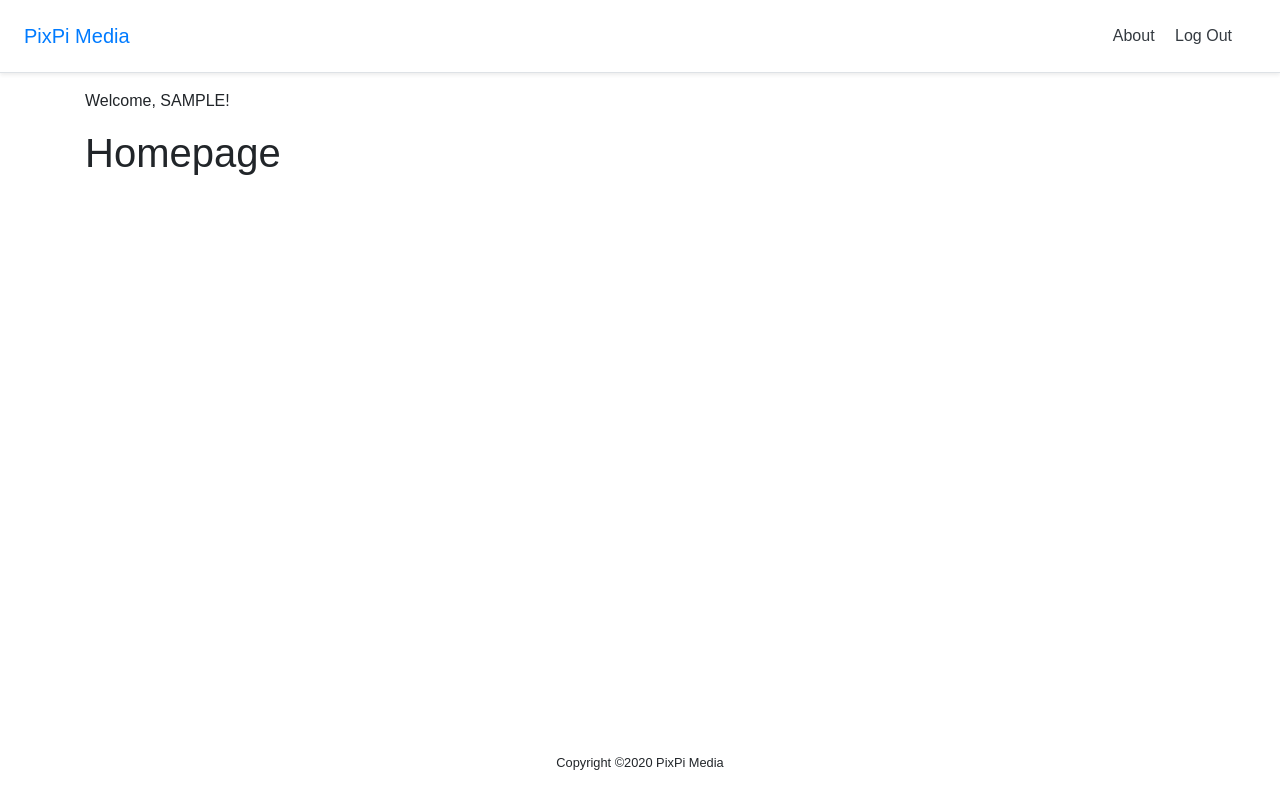
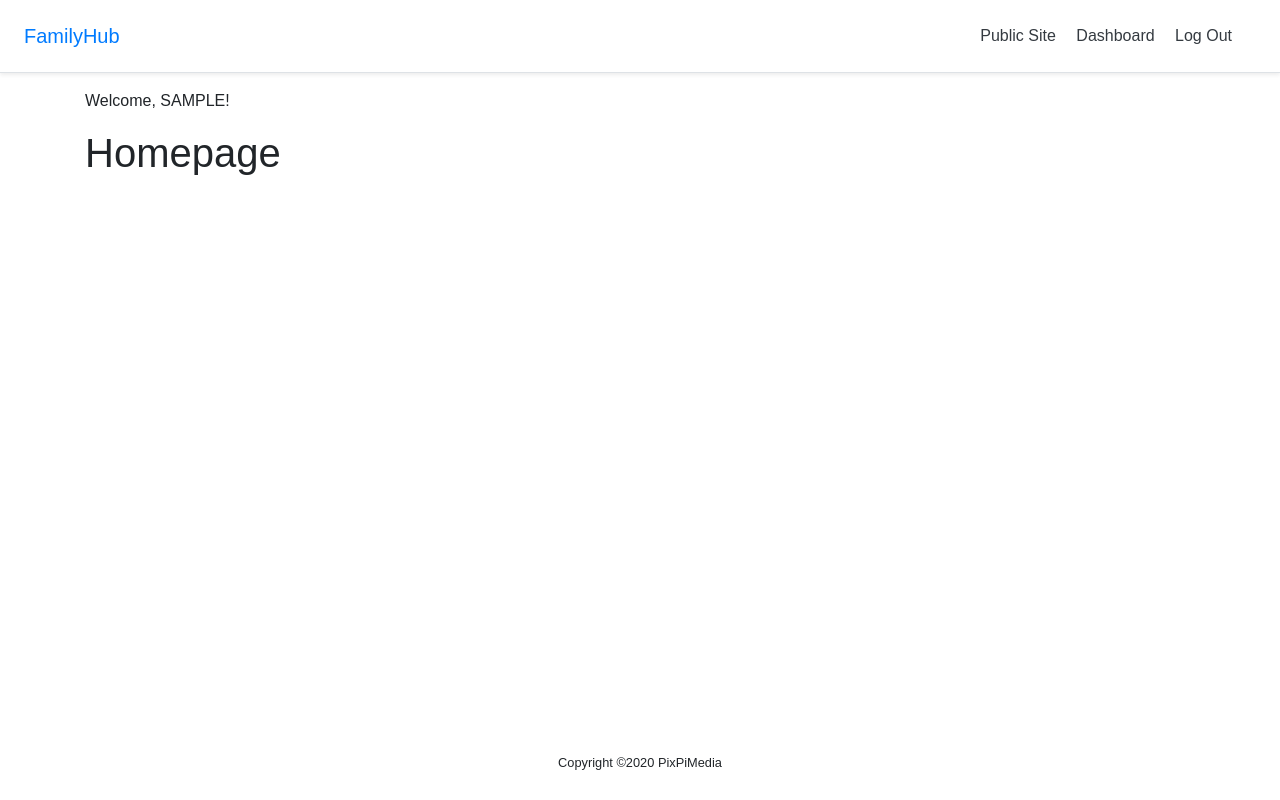
Before and after one commit to SPH73/esse-app, a Django app: page / in a window 1280 px wide. Run offline with Django 3.2, Linux system fonts and the light colour scheme; the visitor is signed in with stand-in values (Sample User, id 1); parts of the project's set-up code (start-up, migrations or seed data) failed here and were passed over; some libraries are stand-ins or nearby versions; some web fonts are replaced.

Commit message:
updated site commons

```diff
--- a/config/urls.py
+++ b/config/urls.py
@@ -25,9 +25,9 @@ router = DefaultRouter()
 router.register(r'users', UserViewSet)
 router.register(r'groups', GroupViewSet)
 
-admin.site.site_header = "PixPi Media Admin"
-admin.site.site_title = "PixPi Media Admin Portal"
-admin.site.index_title = "Welcome to PixPi Media Portal"
+admin.site.site_header = "FamilyHub Admin"
+admin.site.site_title = "FamilyHub Admin Portal"
+admin.site.index_title = "Welcome to FamilyHub Portal"
 
 urlpatterns = [
     path('admin/', admin.site.urls),
--- a/templates/_base.html
+++ b/templates/_base.html
@@ -47,26 +47,11 @@
     {% block extra_js %}
     {% endblock %}
 
-    <title>PixPi Media Share App {% block extra_title %}{% endblock %}</title>
+    <title>FamilyHub {% block extra_title %}{% endblock %}</title>
 </head>
 
 <body>
-    <header>
-        <div class="d-flex flex-column flex-md-row align-items-center p-3 px-md-4
-        mb-3 bg-white border-bottom shadow-sm">
-            <a href="{% url 'home' %}" class="navbar-brand my-0 mr-md-auto
-         font-weight-normal">PixPi Media</a>
-            <nav class="my-2 my-md-0 mr-md-3">
-                <a class="p-2 text-dark" href="{% url 'about' %}">About</a>
-                {% if user.is_authenticated %}
-                <a class="p-2 text-dark" href="{% url 'account_logout' %}">Log Out</a>
-                {% else %}
-                <a class="p-2 text-dark" href="{% url 'account_login' %}">Log In</a>
-                <a class="btn btn-outline-primary" href="{% url 'account_signup' %}">Sign Up</a>
-                {% endif %}
-            </nav>
-        </div>
-    </header>
+    {% include 'includes/nav.html' %}
 
     {% if messages %}
     <div class="message-container">
@@ -96,22 +81,13 @@
         {% endblock %}
     </div>
 
+    {% include 'includes/footer.html' %}
+
     {% block postloadjs %}
     <script type="text/javascript">
         $('.toast').toast('show');
     </script>
     {% endblock %}
-
-    <footer>
-        <div class="footer">
-            <p><small>
-                    Copyright &copy;<script>
-                        document.write(new Date().getFullYear())
-                    </script> PixPi Media
-                </small>
-            </p>
-        </div>
-    </footer>
 </body>
 
 </html>
--- /dev/null
+++ b/templates/includes/footer.html
@@ -0,0 +1,10 @@
+<footer>
+    <div class="footer">
+        <p><small>
+                Copyright &copy;<script>
+                    document.write(new Date().getFullYear())
+                </script> PixPiMedia
+            </small>
+        </p>
+    </div>
+</footer>
--- /dev/null
+++ b/templates/includes/nav.html
@@ -0,0 +1,18 @@
+<header>
+    <div class="d-flex flex-column flex-md-row align-items-center p-3 px-md-4
+    mb-3 bg-white border-bottom shadow-sm">
+        <a href="{% url 'home' %}" class="navbar-brand my-0 mr-md-auto
+     font-weight-normal">FamilyHub</a>
+        <nav class="my-2 my-md-0 mr-md-3">
+            <a class="p-2 text-dark" href="">Public Site</a>
+            {% if user.is_authenticated %}
+            <a class="p-2 text-dark" href="{% url 'portfolios:portfolio_list' %}">Dashboard</a>
+            <a class="p-2 text-dark" href="{% url 'account_logout' %}">Log Out</a>
+            {% else %}
+            <a class="p-2 text-dark" href="{% url 'about' %}">About</a>
+            <a class="p-2 text-dark" href="{% url 'account_login' %}">Log In</a>
+            <a class="btn btn-outline-primary" href="{% url 'account_signup' %}">Sign Up</a>
+            {% endif %}
+        </nav>
+    </div>
+</header>
```
Also changed, not shown: 3 other files.
